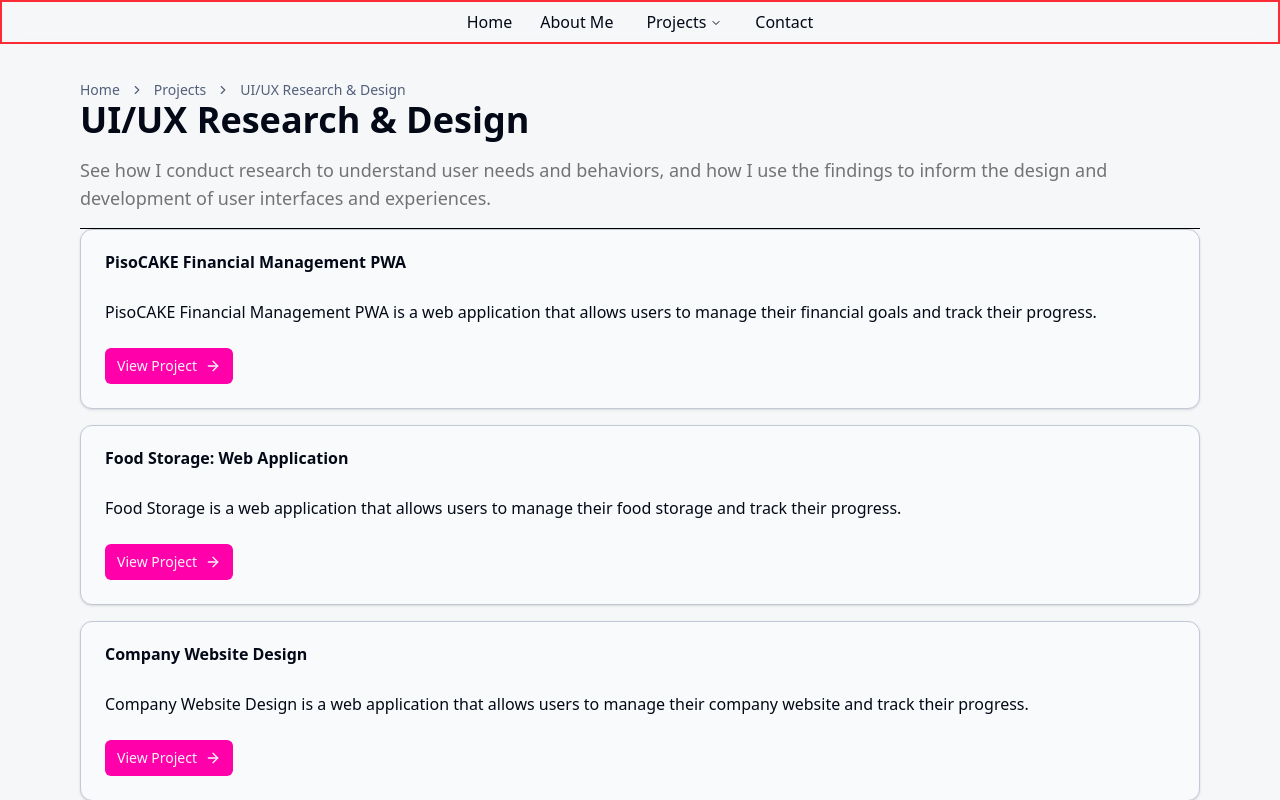
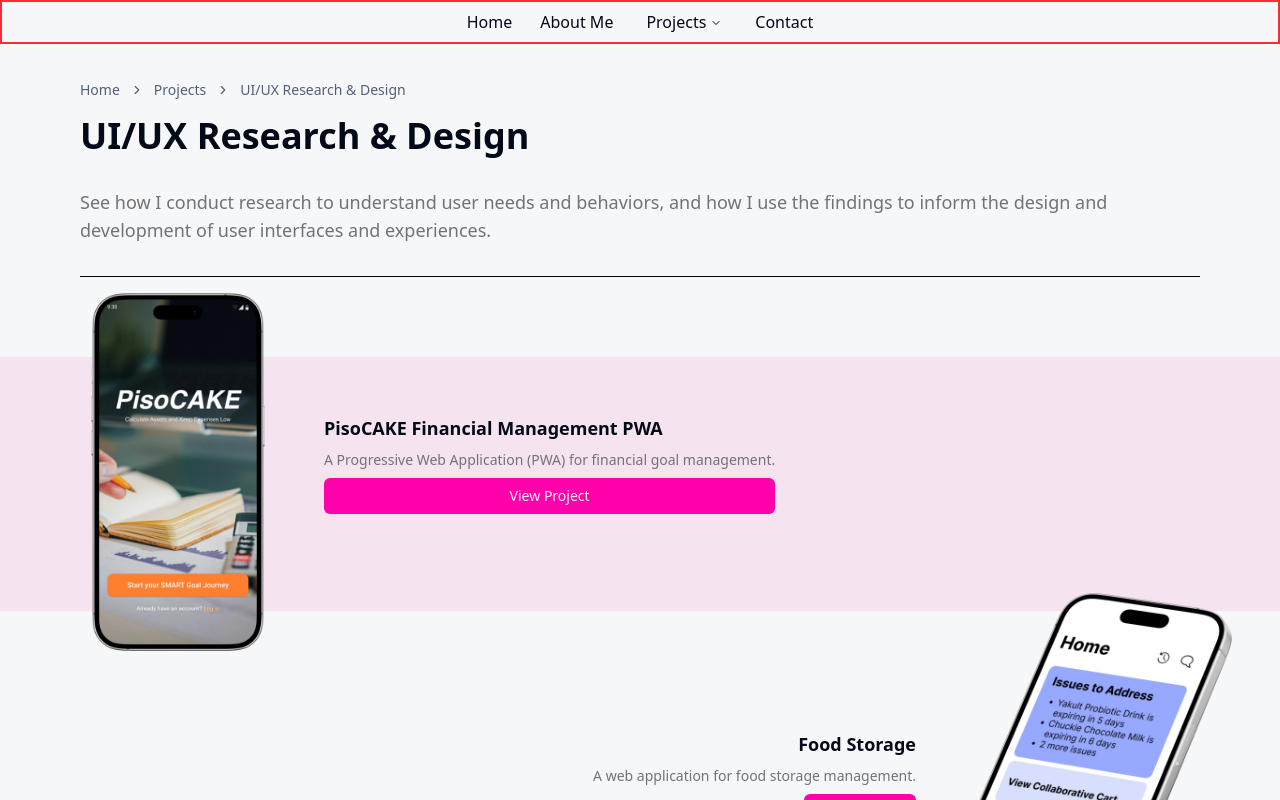
Before and after one commit to frncs-dc/portfolio, a Next.js app: page /projects/uiux-research-design in a window 1280 px wide. Shown: the top 800 px of the page. Built offline with nearby package versions, Linux system fonts and the light colour scheme.

Commit message:
feat: added project details

```diff
--- a/src/app/projects/page.jsx
+++ b/src/app/projects/page.jsx
@@ -1,3 +1,5 @@
+import ProjectsSection from "@/components/projectsSection";
+
 export default function ProjectsPage() {
     return (
         <div className="relative z-10 min-h-screen p-20">
@@ -6,6 +8,7 @@ export default function ProjectsPage() {
                 See some of the projects I've worked on.
             </p>
             <hr className="w-full border-1/2 border-black" />
+            {/* Featured Projects Section */}
             <ProjectsSection />
         </div>
     );
--- /dev/null
+++ b/src/app/projects/pisocake/page.jsx
@@ -0,0 +1,7 @@
+export default function PisoCAKE() {
+    return (
+        <div>
+            <h1>PisoCAKE</h1>
+        </div>
+    );
+}
--- a/src/app/projects/uiux-research-design/page.jsx
+++ b/src/app/projects/uiux-research-design/page.jsx
@@ -1,3 +1,4 @@
+"use client";
 import {
     Breadcrumb,
     BreadcrumbItem,
@@ -14,10 +15,15 @@ import {
 } from "@/components/ui/card";
 import { Button } from "@/components/ui/button";
 import { ArrowRightIcon } from "lucide-react";
+import { useRouter } from "next/navigation";
 import Link from "next/link";
+import Image from "next/image";
 export default function UIUXResearchDesign() {
+    const router = useRouter();
     return (
-        <div className="relative z-10 min-h-screen p-20">
+        <div className="relative z-10 min-h-screen">
+            {/* header */}
+            <div className="flex flex-col gap-4 p-20">
                 <Breadcrumb>
                     <BreadcrumbList>
                         <BreadcrumbItem>
@@ -37,93 +43,79 @@ export default function UIUXResearchDesign() {
                         </BreadcrumbItem>
                     </BreadcrumbList>
                 </Breadcrumb>
-            <h1 className="text-4xl font-bold mb-4">UI/UX Research & Design</h1>
+                <h1 className="text-4xl font-bold mb-4">
+                    UI/UX Research & Design
+                </h1>
                 <p className="text-lg text-neutral-500 mb-4">
                     See how I conduct research to understand user needs and
-                behaviors, and how I use the findings to inform the design and
-                development of user interfaces and experiences.
+                    behaviors, and how I use the findings to inform the design
+                    and development of user interfaces and experiences.
                 </p>
                 <hr className="w-full border-1/2 border-black" />
-            {/* Tech Stack Marquee */}
-            {/*
-            Display all projects in this category:
-            Thesis: PisoCAKE Financial Management PWA
-            Food Storage: Web Application
-            Company Website Design
-            */}
-            <div className="flex flex-col gap-4">
-                <Card>
-                    <CardHeader>
-                        <CardTitle>PisoCAKE Financial Management PWA</CardTitle>
-                    </CardHeader>
-                    <CardContent>
-                        <p>
-                            PisoCAKE Financial Management PWA is a web
-                            application that allows users to manage their
-                            financial goals and track their progress.
+            </div>
+
+            <div className="flex flex-col gap-8">
+                {/* original: image overflowing left & bottom */}
+                <div
+                    className="relative flex flex-row items-center gap-4
+                    px-20 pb-10
+                    bg-pink-500/10"
+                    id="project-1-container"
+                >
+                    <Image
+                        src="/Projects/PisoCAKE/PisoCAKE-Phone-Mockup-Preview.webp"
+                        alt="PisoCAKE Financial Management PWA"
+                        width={260}
+                        height={500}
+                        className="z-30 -ml-8 -mt-20 mb-[-6rem] h-auto w-[260px] rounded-2xl
+                        cursor-pointer
+                        hover:scale-110 transition-all duration-300 hover:mr-20"
+                        onClick={() => {
+                            router.push("/projects/pisocake");
+                        }}
+                    />
+                    <div className="flex flex-col gap-2">
+                        <p className="text-lg font-semibold">
+                            PisoCAKE Financial Management PWA
                         </p>
-                    </CardContent>
-                    <CardFooter>
-                        <Button asChild>
-                            <Link
-                                href="/projects/piscake-financial-management-pwa"
-                                className="inline-flex items-center gap-2"
-                                variant="outline"
+                        <p className="text-sm text-neutral-500">
+                            A Progressive Web Application (PWA) for financial
+                            goal management.
+                        </p>
+                        <Button>
+                            <Link href="/projects/pisocake">View Project</Link>
+                        </Button>
+                    </div>
+                </div>
+                {/* reverse: image overflowing right & bottom */}
+                <div
+                    className="relative flex flex-row-reverse items-center gap-4
+                    px-20 pb-10"
                 >
+                    <Image
+                        src="/Projects/Food Storage/FoodStorage.webp"
+                        alt="Food Storage"
+                        width={350}
+                        height={500}
+                        className="z-30 -mr-8 -mt-20 mb-[-6rem] h-auto w-[300px] rounded-2xl
+                        cursor-pointer
+                        hover:scale-110 transition-all duration-300 hover:ml-20"
+                        onClick={() => {
+                            router.push("/projects/food-storage");
+                        }}
+                    />
+                    <div className="flex flex-col gap-2 items-end text-right">
+                        <p className="text-lg font-semibold">Food Storage</p>
+                        <p className="text-sm text-neutral-500">
+                            A web application for food storage management.
+                        </p>
+                        <Button>
+                            <Link href="/projects/food-storage">
                                 View Project
-                                <ArrowRightIcon className="w-4 h-4" />
                             </Link>
                         </Button>
-                    </CardFooter>
-                </Card>
-                <Card>
-                    <CardHeader>
-                        <CardTitle>Food Storage: Web Application</CardTitle>
-                    </CardHeader>
-                    <CardContent>
-                        <p>
-                            Food Storage is a web application that allows users
-                            to manage their food storage and track their
-                            progress.
-                        </p>
-                    </CardContent>
-                    <CardFooter>
-                        <Button asChild>
-                            <Link
-                                href="/projects/food-storage"
-                                className="inline-flex items-center gap-2"
-                                variant="outline"
-                            >
-                                View Project
-                                <ArrowRightIcon className="w-4 h-4" />
-                            </Link>
-                        </Button>
-                    </CardFooter>
-                </Card>
-                <Card>
-                    <CardHeader>
-                        <CardTitle>Company Website Design</CardTitle>
-                    </CardHeader>
-                    <CardContent>
-                        <p>
-                            Company Website Design is a web application that
-                            allows users to manage their company website and
-                            track their progress.
-                        </p>
-                    </CardContent>
-                    <CardFooter>
-                        <Button asChild>
-                            <Link
-                                href="/projects/company-website-design"
-                                className="inline-flex items-center gap-2"
-                                variant="outline"
-                            >
-                                View Project
-                                <ArrowRightIcon className="w-4 h-4" />
-                            </Link>
-                        </Button>
-                    </CardFooter>
-                </Card>
+                    </div>
+                </div>
             </div>
         </div>
     );
--- a/src/components/projectsSection.js
+++ b/src/components/projectsSection.js
@@ -13,7 +13,19 @@ import {
 import ProjCategoryButton from "@/components/button";
 import { useRouter } from "next/navigation";
 import Link from "next/link";
+import { useState } from "react";
+
 export default function ProjectsSection() {
+    const router = useRouter();
+    const [loadingPath, setLoadingPath] = useState(null);
+
+    const handleNavigate = (href) => (event) => {
+        event.preventDefault();
+        if (loadingPath) return;
+        setLoadingPath(href);
+        router.push(href);
+    };
+
     return (
         <section className="relative z-10 min-h-screen flex flex-col py-12">
             <h1 className="text-4xl font-bold mb-4">Projects</h1>
@@ -40,10 +52,24 @@ export default function ProjectsSection() {
                         <ProjCategoryButton asChild className="mt-auto">
                             <Link
                                 href="/projects/uiux-research-design"
-                                className="inline-flex items-center gap-2"
+                                onClick={handleNavigate("/projects/uiux-research-design")}
+                                className={`inline-flex items-center gap-2 ${
+                                    loadingPath === "/projects/uiux-research-design"
+                                        ? "pointer-events-none opacity-60"
+                                        : ""
+                                }`}
+                                aria-disabled={
+                                    loadingPath === "/projects/uiux-research-design"
+                                }
                             >
-                                View Projects
-                                <ArrowRightIcon className="w-4 h-4" />
+                                {loadingPath === "/projects/uiux-research-design" ? (
+                                    "Loading..."
+                                ) : (
+                                    <>
+                                        View Projects
+                                        <ArrowRightIcon className="w-4 h-4" />
+                                    </>
+                                )}
                             </Link>
                         </ProjCategoryButton>
                     </div>
@@ -67,9 +93,19 @@ export default function ProjectsSection() {
                         <ProjCategoryButton className="mt-auto">
                             <Link
                                 href="/projects/prototyping-with-ai"
-                                className="inline-flex items-center gap-2"
+                                onClick={handleNavigate("/projects/prototyping-with-ai")}
+                                className={`inline-flex items-center gap-2 ${
+                                    loadingPath === "/projects/prototyping-with-ai"
+                                        ? "pointer-events-none opacity-60"
+                                        : ""
+                                }`}
+                                aria-disabled={
+                                    loadingPath === "/projects/prototyping-with-ai"
+                                }
                             >
-                                View Projects
+                                {loadingPath === "/projects/prototyping-with-ai"
+                                    ? "Loading..."
+                                    : "View Projects"}
                             </Link>
                         </ProjCategoryButton>
                     </div>
@@ -92,9 +128,19 @@ export default function ProjectsSection() {
                         <ProjCategoryButton className="mt-auto">
                             <Link
                                 href="/projects/website-management"
-                                className="inline-flex items-center gap-2"
+                                onClick={handleNavigate("/projects/website-management")}
+                                className={`inline-flex items-center gap-2 ${
+                                    loadingPath === "/projects/website-management"
+                                        ? "pointer-events-none opacity-60"
+                                        : ""
+                                }`}
+                                aria-disabled={
+                                    loadingPath === "/projects/website-management"
+                                }
                             >
-                                View Projects
+                                {loadingPath === "/projects/website-management"
+                                    ? "Loading..."
+                                    : "View Projects"}
                             </Link>
                         </ProjCategoryButton>
                     </div>
@@ -119,9 +165,17 @@ export default function ProjectsSection() {
                         <ProjCategoryButton className="mt-auto">
                             <Link
                                 href="/projects/full-stack"
-                                className="inline-flex items-center gap-2"
+                                onClick={handleNavigate("/projects/full-stack")}
+                                className={`inline-flex items-center gap-2 ${
+                                    loadingPath === "/projects/full-stack"
+                                        ? "pointer-events-none opacity-60"
+                                        : ""
+                                }`}
+                                aria-disabled={loadingPath === "/projects/full-stack"}
                             >
-                                View Projects
+                                {loadingPath === "/projects/full-stack"
+                                    ? "Loading..."
+                                    : "View Projects"}
                             </Link>
                         </ProjCategoryButton>
                     </div>
@@ -143,9 +197,19 @@ export default function ProjectsSection() {
                         <ProjCategoryButton className="mt-auto">
                             <Link
                                 href="/projects/web-development"
-                                className="inline-flex items-center gap-2"
+                                onClick={handleNavigate("/projects/web-development")}
+                                className={`inline-flex items-center gap-2 ${
+                                    loadingPath === "/projects/web-development"
+                                        ? "pointer-events-none opacity-60"
+                                        : ""
+                                }`}
+                                aria-disabled={
+                                    loadingPath === "/projects/web-development"
+                                }
                             >
-                                View Projects
+                                {loadingPath === "/projects/web-development"
+                                    ? "Loading..."
+                                    : "View Projects"}
                             </Link>
                         </ProjCategoryButton>
                     </div>
```
Also changed, not shown: public/Projects/Food Storage/FoodStorage.webp (added), public/Projects/PisoCAKE/PisoCAKE-Phone-Mockup-Preview.webp (added), src/app/projects/food-storage/page.jsx (added). Lines whose indentation alone changed are shown as unchanged.
